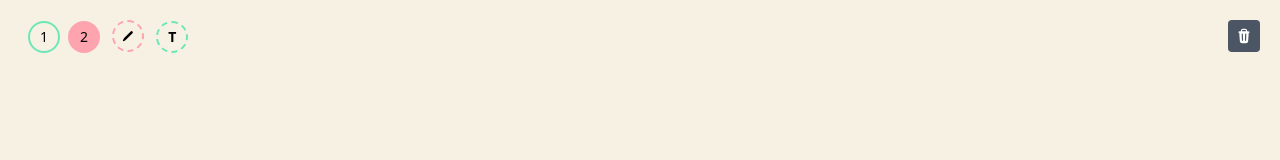
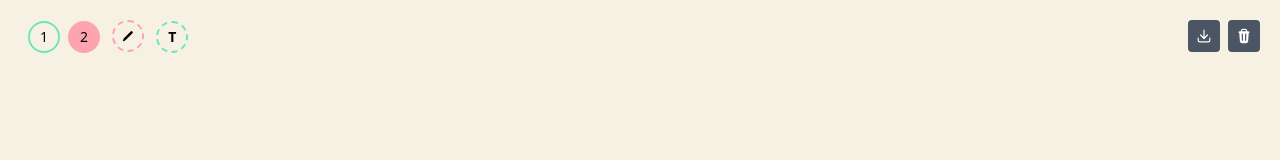
Before and after one commit to philippspeck/notes, a website with bundled scripts: page public/index.html in a window 1280 px wide. Both pictures are taken after a click on the button 88 px from the left and 36 px from the top of the page. Built offline with nearby package versions, Linux system fonts and the light colour scheme; files whose address does not match are found by name.

Commit message:
Add save button

```diff
--- a/public/index.html
+++ b/public/index.html
@@ -46,8 +46,25 @@
             T
           </button>
         </section>
-        <section>
+        <section class="space-x-2">
           <button
+            class="inline-flex justify-center items-center w-8 h-8 text-sm text-center text-white bg-gray-600 rounded"
+            x-show="notebook.currentPage().type == 'drawing'"
+          >
+            <svg
+              xmlns="http://www.w3.org/2000/svg"
+              viewBox="0 0 20 20"
+              fill="currentColor"
+              class="w-4 h-4"
+            >
+              <path
+                d="M10.75 2.75a.75.75 0 00-1.5 0v8.614L6.295 8.235a.75.75 0 10-1.09 1.03l4.25 4.5a.75.75 0 001.09 0l4.25-4.5a.75.75 0 00-1.09-1.03l-2.955 3.129V2.75z"
+              />
+              <path
+                d="M3.5 12.75a.75.75 0 00-1.5 0v2.5A2.75 2.75 0 004.75 18h10.5A2.75 2.75 0 0018 15.25v-2.5a.75.75 0 00-1.5 0v2.5c0 .69-.56 1.25-1.25 1.25H4.75c-.69 0-1.25-.56-1.25-1.25v-2.5z"
+              />
+            </svg></button
+          ><button
             class="inline-flex justify-center items-center w-8 h-8 text-sm text-center text-white bg-gray-600 rounded"
             @click="notebook.deletePage(notebook.currentPageIndex)"
           >
```
